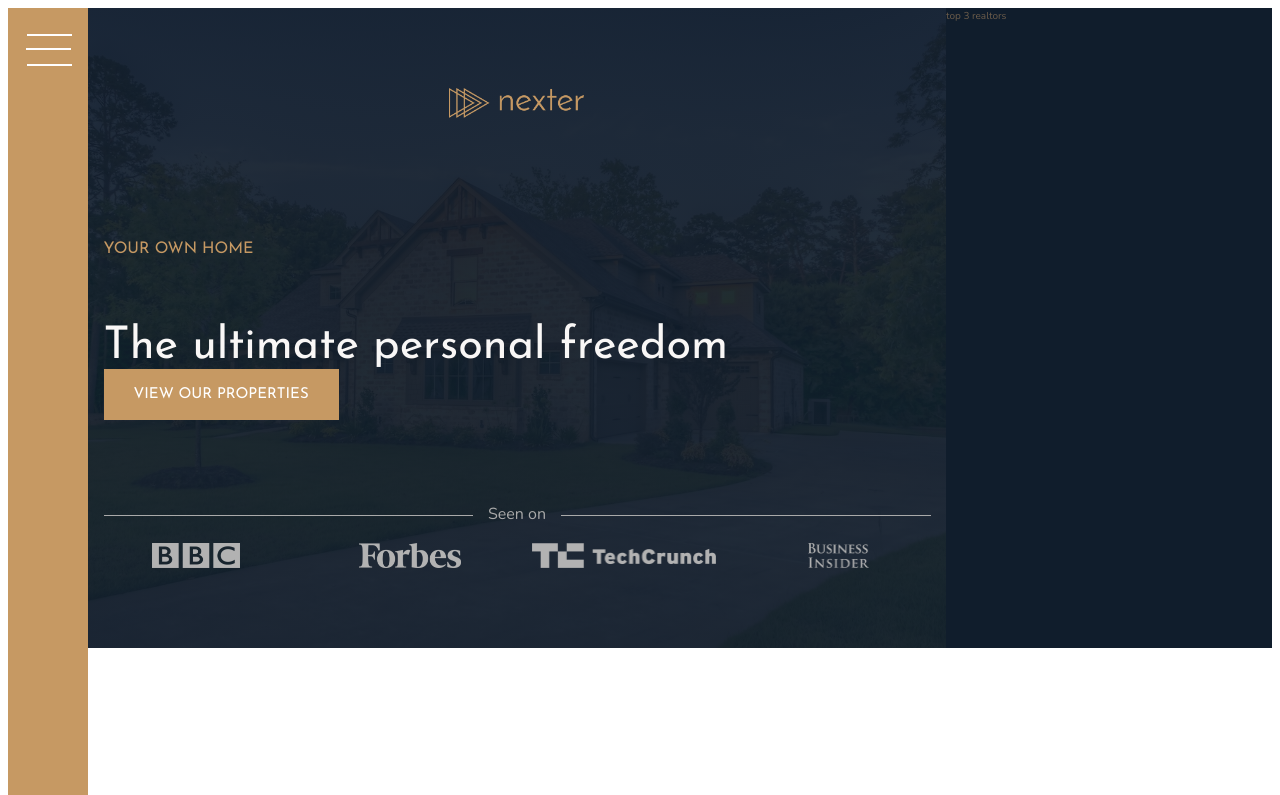
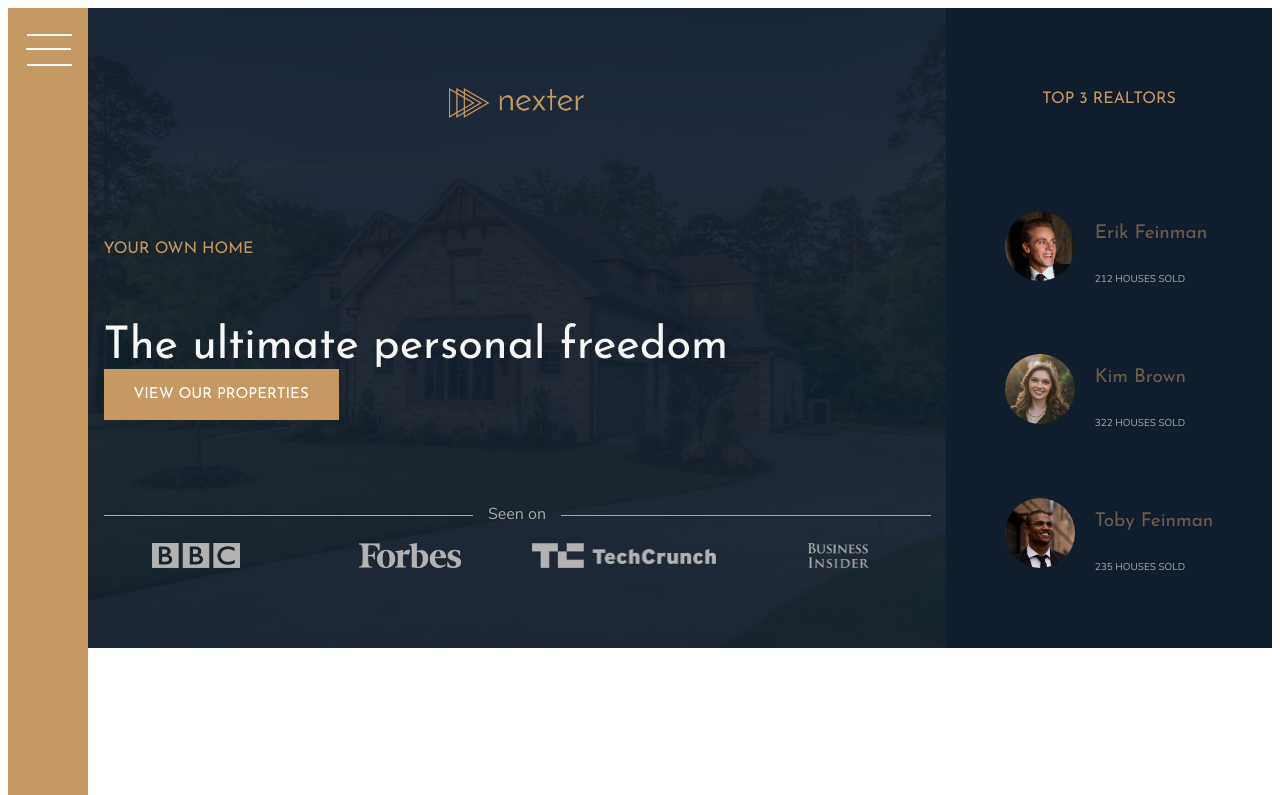
Before and after one commit to HemanthGirimath/Landing-pages, a website: page Nexter/starter/index.html in a window 1280 px wide. Shown: the top 795 px of the page. Drawn offline with nearby package versions, Linux system fonts and the light colour scheme.

Commit message:
small changes to page

```diff
--- a/Nexter/starter/index.html
+++ b/Nexter/starter/index.html
@@ -29,7 +29,24 @@
             </div>
         </header>
         <div class="realtors">
-            top 3 realtors
+            <h3 class="heading-3">Top 3 Realtors</h3>
+            <div class="realtors__list">
+                <img src="img/realtor-1.jpeg" alt="realtor img 1" class="realtors__img">
+                <div class="realtors___details">
+                    <h4 class="heading-4 heading-4-light">Erik Feinman</h4>
+                    <p class="realtors__sold">212 houses sold</p>
+                </div>
+                <img src="img/realtor-2.jpeg" alt="realtor img 1" class="realtors__img">
+                <div class="realtors___details">
+                    <h4 class="heading-4 heading-4-light">Kim Brown</h4>
+                    <p class="realtors__sold">322 houses sold</p>
+                </div>
+                <img src="img/realtor-3.jpeg" alt="realtor img 1" class="realtors__img">
+                <div class="realtors___details">
+                    <h4 class="heading-4 heading-4-light">Toby Feinman</h4>
+                    <p class="realtors__sold">235 houses sold</p>
+                </div>
+            </div>
         </div>
         <section class="features">
         <div class="feature">
--- a/Nexter/starter/sass/_realtors.scss
+++ b/Nexter/starter/sass/_realtors.scss
@@ -1,4 +1,27 @@
 .realtors{
     background-color: $color-secondary;
     grid-column: col-start 7/full-end;
+    padding: 3rem;
+    display: grid;
+    align-items: center;
+    justify-content: center;
+    justify-items: center;
+    &__list{
+        display: grid;
+        grid-template-columns:min-content max-content;
+        grid-column-gap: 2rem;
+        grid-row-gap: 5vh;
+        align-items: center;
+    }
+
+    &__img{
+        width: 7rem;
+        border-radius: 50%;
+        display: block;
+    }
+    &__sold{
+        text-transform: uppercase;
+        color: $color-grey-light-2;
+        margin-top: -3px;
+    }
 }
```
Also changed, not shown: Nexter/starter/sass/main.css, 1 other file.
